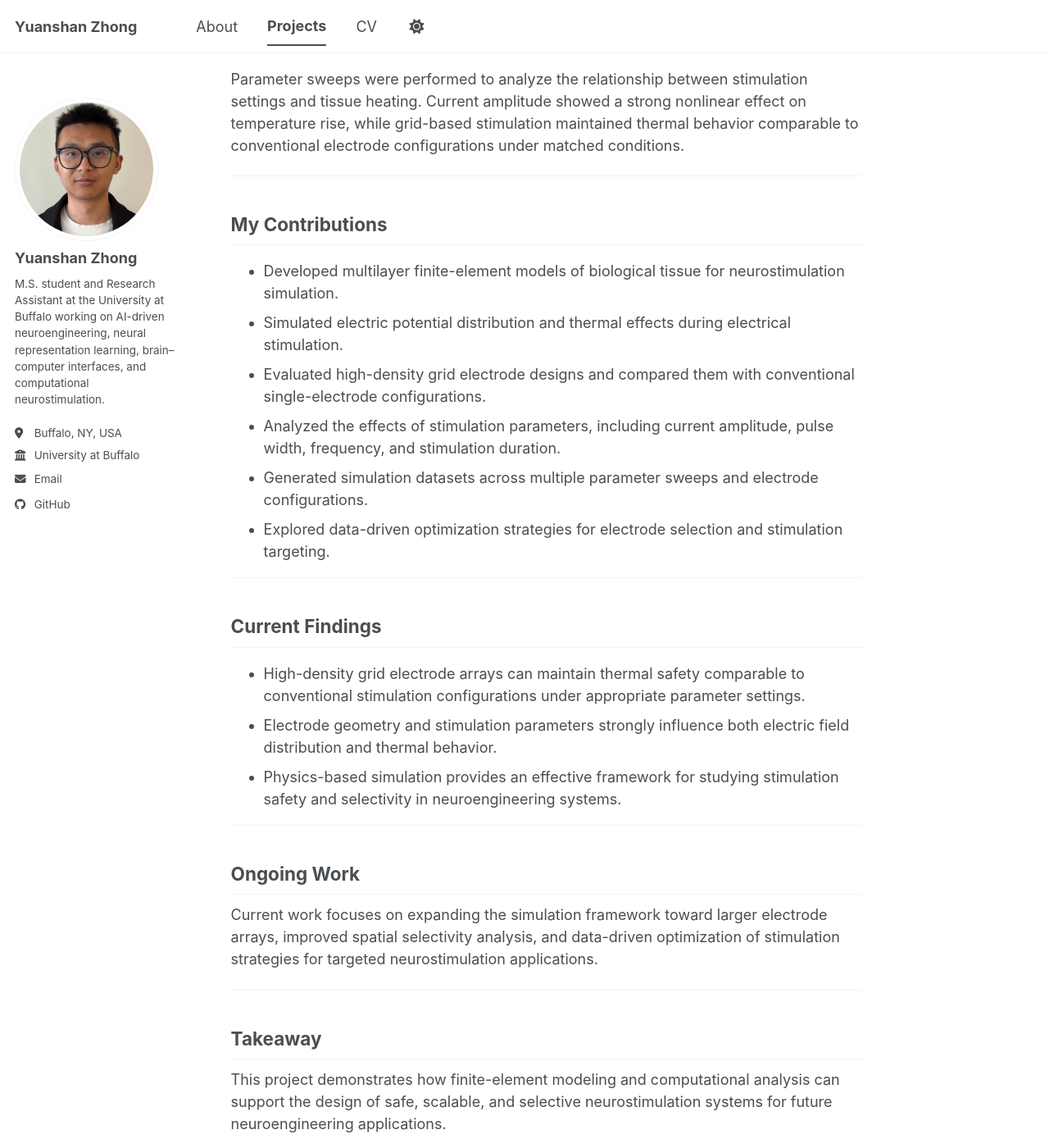
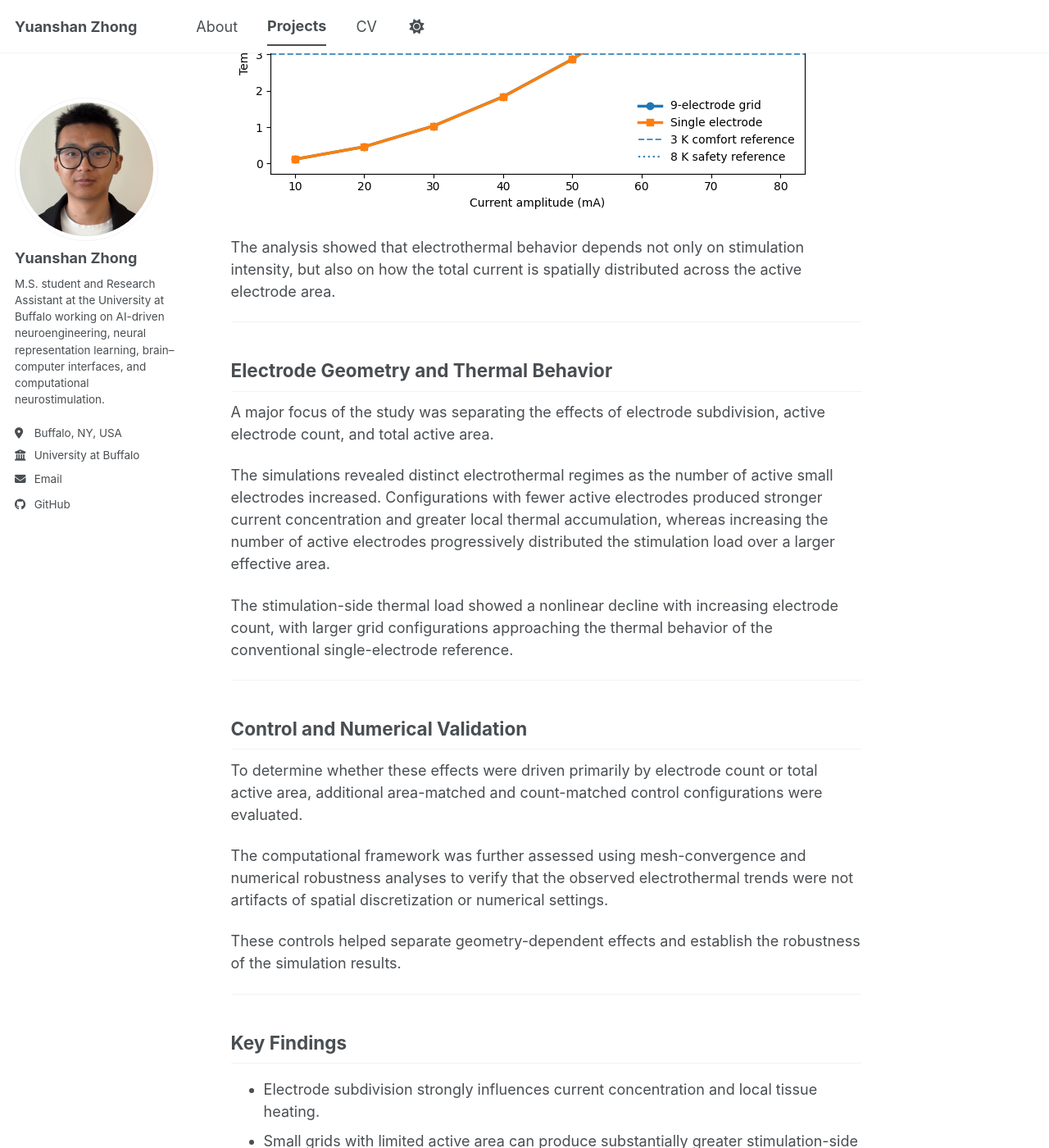
Before and after one commit to Yzhong9527/Yzhong9527.github.io, a Jekyll site: the page built from _portfolio/comsol.md, in a window 1280 px wide and 1400 px high, scrolled down 2074 px. Shown: the whole window at 82% size. Built offline with Jekyll 4.4.1, drawn with Linux system fonts in a browser that asks for light colours; a script bundle is joined from its source files by our own code; library files that are not in the unit come from our copies; some of the changed text lies outside the part shown.

Commit message:
Update comsol.md

```diff
--- a/_portfolio/comsol.md
+++ b/_portfolio/comsol.md
@@ -1,64 +1,89 @@
 ---
-title: "Modeling and Optimization of Neurostimulation Systems Using Finite-Element Methods"
-order: 3
-excerpt: "Finite-element modeling and data-driven optimization of electrode configurations for safe and targeted neurostimulation."
+title: "Electrothermal Modeling of High-Density Electrode Grids for Transcutaneous Neurostimulation"
+order: 2
+excerpt: "Finite-element analysis of current distribution and tissue heating in single and small-electrode grid configurations for transcutaneous neurostimulation."
 collection: portfolio
 permalink: /portfolio/comsol
 ---
 
 ## Overview
 
-This project explores high-density neurostimulation systems using finite-element modeling (COMSOL) and data-driven optimization methods. The goal is to understand how electrode geometry and stimulation parameters influence electric field distribution, tissue heating, and stimulation selectivity in multilayer biological tissue.
+This project investigates the electrothermal behavior and safety of high-density-inspired surface electrode configurations for peripheral transcutaneous neurostimulation.
 
-The current stage of the project focuses on physics-based simulation and safety analysis of high-density electrode arrays under different stimulation settings. Ongoing work includes larger-scale parameter optimization and data-driven electrode selection strategies for targeted neurostimulation.
+Using coupled electrical–thermal finite-element modeling in COMSOL Multiphysics, I studied how electrode subdivision, active electrode count, total active area, and stimulation parameters influence current distribution, Joule heating, and transient temperature responses in multilayer biological tissue.
+
+The goal was to determine when small-electrode grid configurations can reproduce the thermal behavior of conventional single-electrode stimulation and to identify the geometric and stimulation factors governing electrothermal safety.
 
 ---
 
-## Modeling Setup and Electric Field Distribution
+## Electrothermal Modeling Framework
 
 ![Electric potential distribution during high-density neurostimulation](/images/comsol_field_distribution.png)
 
-*Representative finite-element simulation of electric potential distribution across multilayer biological tissue during high-density neurostimulation.*
+The computational framework couples electrical conduction with transient bioheat modeling in multilayer biological tissue.
 
-The simulation framework models multilayer biological tissue and compares conventional single-electrode stimulation with high-density grid electrode configurations. Electric potential distributions are analyzed to study spatial selectivity and current spread during stimulation.
+Electrical simulations were used to characterize current-density distributions and Joule heating, which were subsequently incorporated into transient thermal simulations to quantify stimulation-induced temperature rise.
+
+The study compared a conventional single-electrode configuration with HD-inspired grids containing 1–16 active small electrodes.
 
 ---
 
-## Thermal Response Analysis
+## Parameter-Space Analysis
+
+A systematic parameter sweep was performed across stimulation current, pulse width, and frequency.
+
+For each electrode configuration, 128 stimulation combinations were evaluated to characterize how stimulation settings interact with electrode geometry to determine tissue heating.
 
 ![Thermal response under increasing stimulation current](/images/comsol_current_thermal_response.png)
 
-*Temperature rise under increasing stimulation current amplitudes. Safety-related thermal thresholds are shown for reference.*
-
-Parameter sweeps were performed to analyze the relationship between stimulation settings and tissue heating. Current amplitude showed a strong nonlinear effect on temperature rise, while grid-based stimulation maintained thermal behavior comparable to conventional electrode configurations under matched conditions.
+The analysis showed that electrothermal behavior depends not only on stimulation intensity, but also on how the total current is spatially distributed across the active electrode area.
 
 ---
 
-## My Contributions
+## Electrode Geometry and Thermal Behavior
 
-- Developed multilayer finite-element models of biological tissue for neurostimulation simulation.
-- Simulated electric potential distribution and thermal effects during electrical stimulation.
-- Evaluated high-density grid electrode designs and compared them with conventional single-electrode configurations.
-- Analyzed the effects of stimulation parameters, including current amplitude, pulse width, frequency, and stimulation duration.
-- Generated simulation datasets across multiple parameter sweeps and electrode configurations.
-- Explored data-driven optimization strategies for electrode selection and stimulation targeting.
+A major focus of the study was separating the effects of electrode subdivision, active electrode count, and total active area.
+
+The simulations revealed distinct electrothermal regimes as the number of active small electrodes increased. Configurations with fewer active electrodes produced stronger current concentration and greater local thermal accumulation, whereas increasing the number of active electrodes progressively distributed the stimulation load over a larger effective area.
+
+The stimulation-side thermal load showed a nonlinear decline with increasing electrode count, with larger grid configurations approaching the thermal behavior of the conventional single-electrode reference.
 
 ---
 
-## Current Findings
+## Control and Numerical Validation
 
-- High-density grid electrode arrays can maintain thermal safety comparable to conventional stimulation configurations under appropriate parameter settings.
-- Electrode geometry and stimulation parameters strongly influence both electric field distribution and thermal behavior.
-- Physics-based simulation provides an effective framework for studying stimulation safety and selectivity in neuroengineering systems.
+To determine whether these effects were driven primarily by electrode count or total active area, additional area-matched and count-matched control configurations were evaluated.
+
+The computational framework was further assessed using mesh-convergence and numerical robustness analyses to verify that the observed electrothermal trends were not artifacts of spatial discretization or numerical settings.
+
+These controls helped separate geometry-dependent effects and establish the robustness of the simulation results.
 
 ---
 
-## Ongoing Work
+## Key Findings
 
-Current work focuses on expanding the simulation framework toward larger electrode arrays, improved spatial selectivity analysis, and data-driven optimization of stimulation strategies for targeted neurostimulation applications.
+- Electrode subdivision strongly influences current concentration and local tissue heating.
+- Small grids with limited active area can produce substantially greater stimulation-side thermal accumulation.
+- Increasing active electrode count and total active area progressively reduces local thermal load.
+- Larger small-electrode grids can approach the electrothermal behavior of conventional single-electrode stimulation.
+- Electrothermal safety depends jointly on electrode geometry and stimulation parameters rather than electrode size alone.
+
+---
+
+## Publication
+
+**Yuanshan Zhong & Filip Stefanovic.**
+*Comparative Electrothermal Analysis of Single and Small-Electrode Grid Configurations for HD-Inspired Peripheral Transcutaneous Neurostimulation.*
+**Frontiers in Bioengineering and Biotechnology (2026), Accepted.**
+
+[View article on Frontiers](https://www.frontiersin.org/journals/bioengineering-and-biotechnology/articles/10.3389/fbioe.2026.1904885/abstract)
 
 ---
 
 ## Takeaway
 
+This work establishes a systematic computational framework for evaluating the electrothermal safety of small-electrode grid configurations in transcutaneous neurostimulation. The results show how electrode geometry, active area, and stimulation parameters jointly shape current concentration and tissue heating, providing a physics-based basis for the design of high-density stimulation systems.
+
+## Takeaway
+
 This project demonstrates how finite-element modeling and computational analysis can support the design of safe, scalable, and selective neurostimulation systems for future neuroengineering applications.
```
